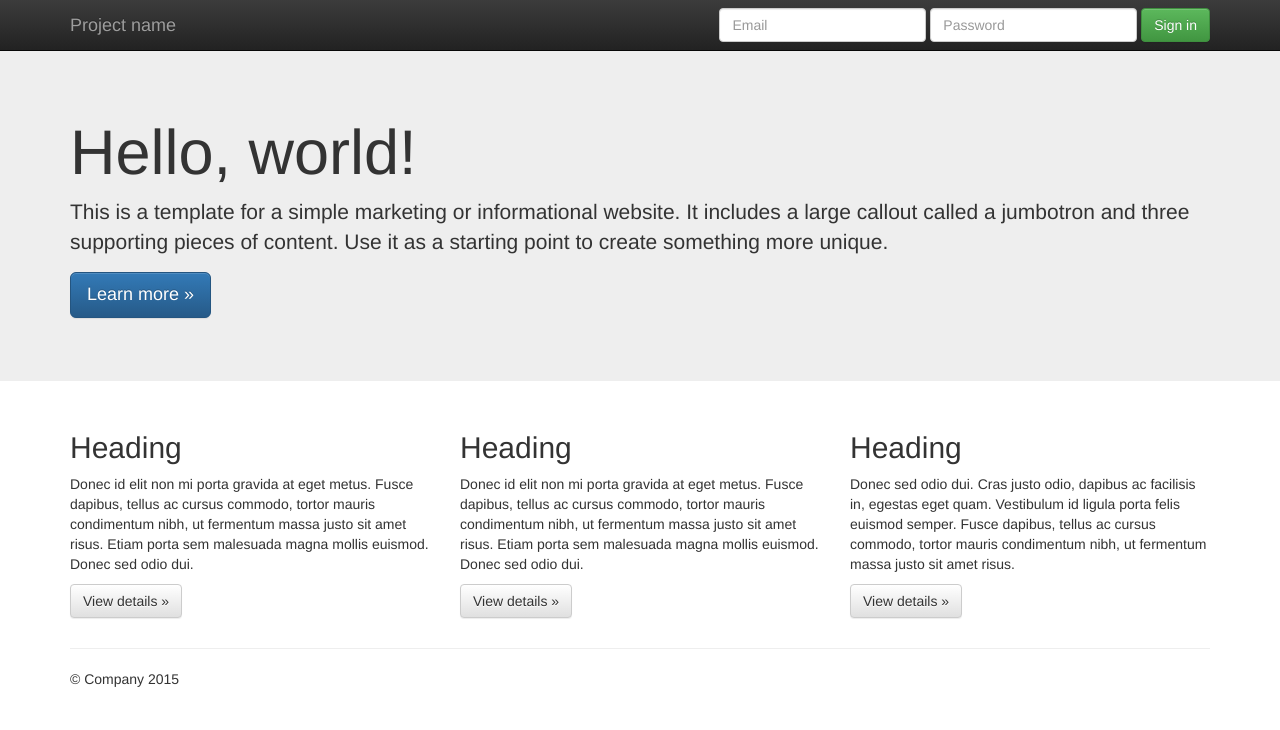
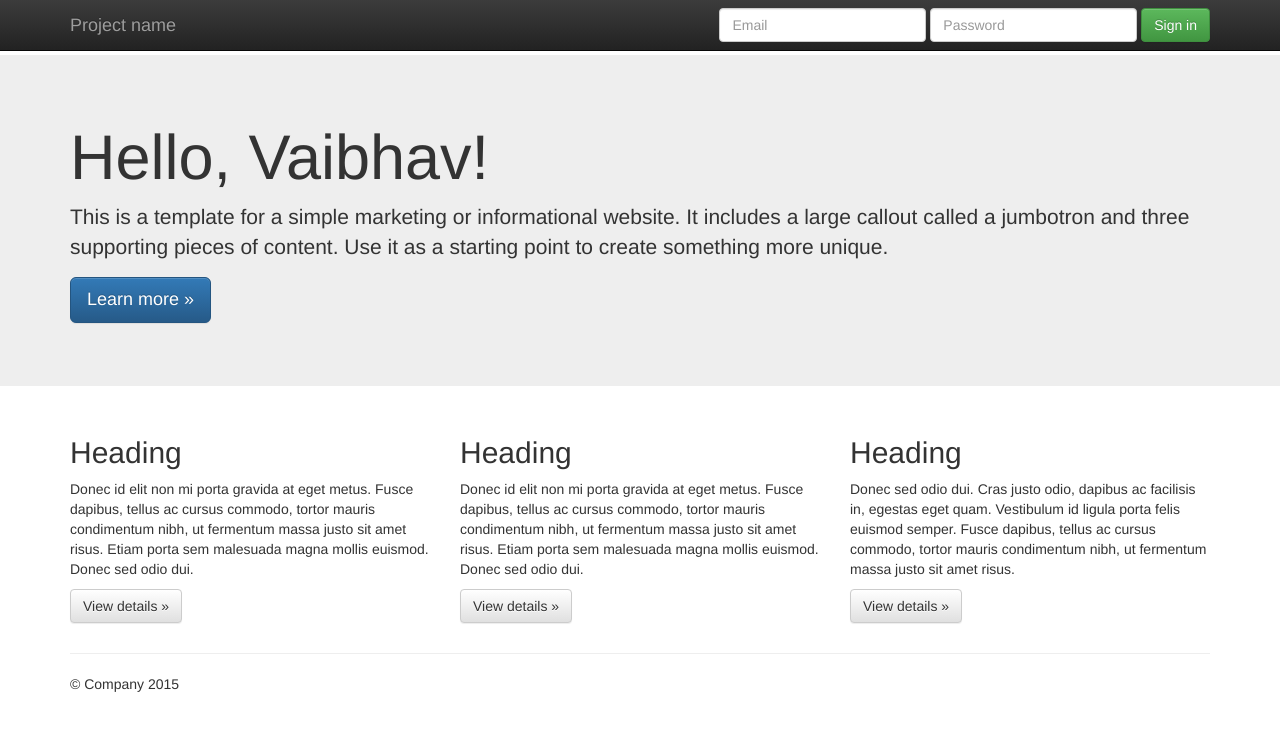
Before and after one commit to VaibhavSinha1908/my-website, a plain HTML site: page index.html in a window 1280 px wide. Drawn offline with nearby package versions, Linux system fonts and the light colour scheme.

Commit message:
more tweakes to Index.html

```diff
--- a/index.html
+++ b/index.html
@@ -14,7 +14,7 @@
         <link rel="stylesheet" href="css/bootstrap.min.css">
         <style>
             body {
-                padding-top: 50px;
+                padding-top: 55px;
                 padding-bottom: 20px;
             }
         </style>
@@ -55,7 +55,7 @@
     <!-- Main jumbotron for a primary marketing message or call to action -->
     <div class="jumbotron">
       <div class="container">
-        <h1>Hello, world!</h1>
+        <h1>Hello, Vaibhav!</h1>
         <p>This is a template for a simple marketing or informational website. It includes a large callout called a jumbotron and three supporting pieces of content. Use it as a starting point to create something more unique.</p>
         <p><a class="btn btn-primary btn-lg" href="#" role="button">Learn more &raquo;</a></p>
       </div>
```
